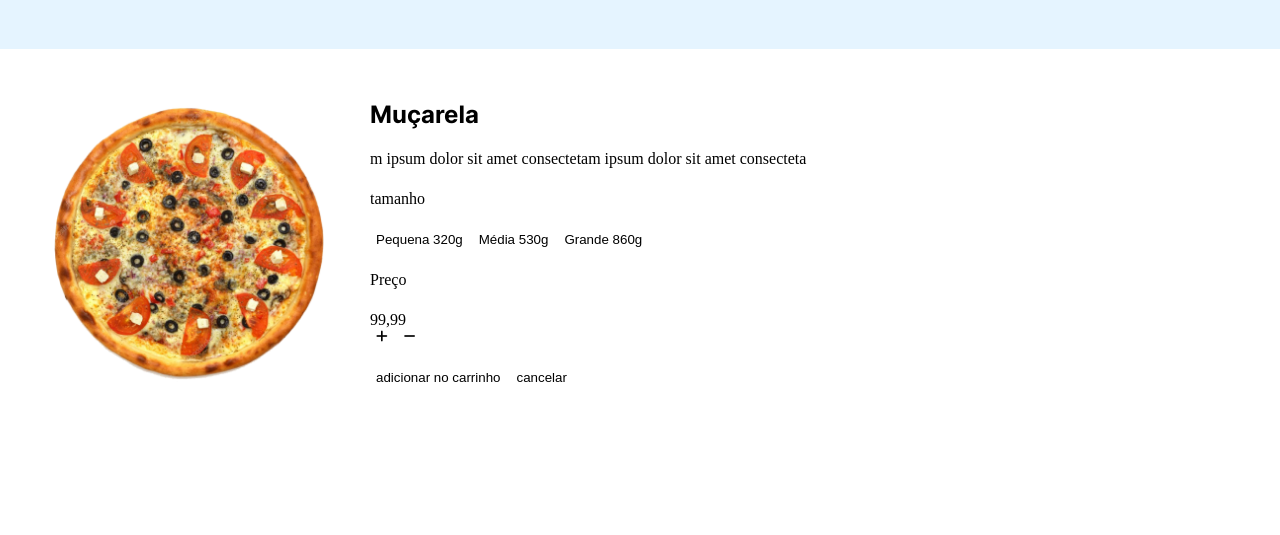
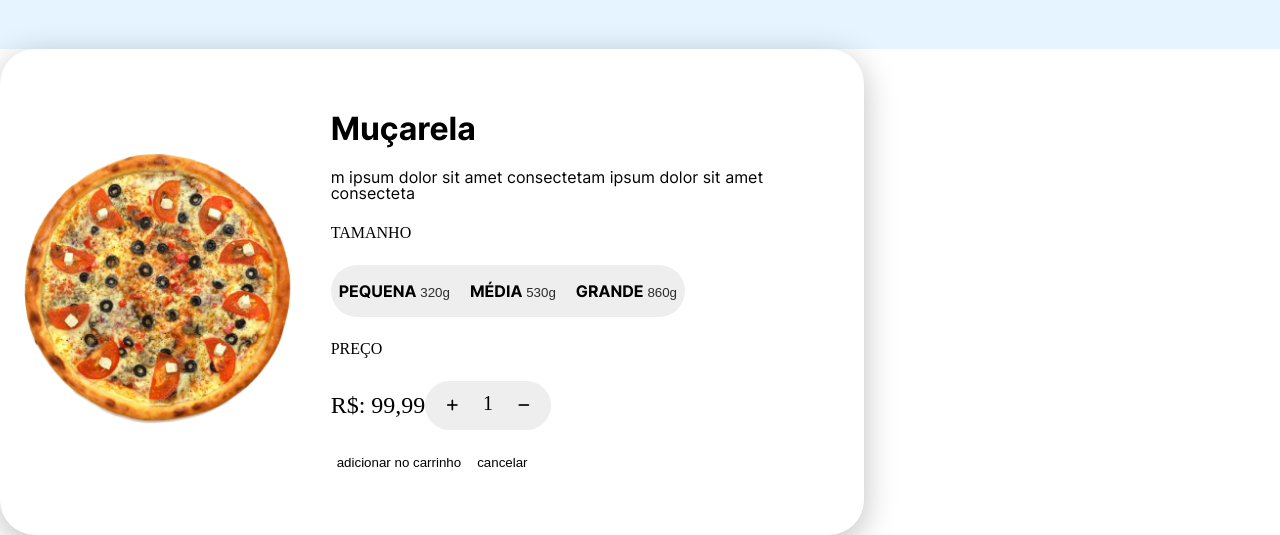
Before and after one commit to 77vitor77/pizza, a plain HTML site: page index.html in a window 1280 px wide. Shown: the part 1747-2282 px from the top of the page. Before the commit the page ends 2188 px from the top, so only its background shows below. Drawn offline with Linux system fonts and the light colour scheme.

Commit message:
feito card

```diff
--- a/css/main.css
+++ b/css/main.css
@@ -23,12 +23,13 @@
     --color-preto: #000;
     --color-branco: #fff;
     --color-cinza-claro: #eee;
-    --color-cinza-escuro: #d9d9d9;
+    --color-cinza-escuro: #2c2c2c;
+    --color-cinza-escurao: #a1a1a1;
     --color-sucesso: #48d05f;
     --color-danger: #e92929;
     --color-azul-claro: #e5f4ff;
     --color-azul: #1298f8;
-    --color-azul-escurao: #0d74be;
+    --color-azul-escurao: #2b89cc;
 
     font-size: 16px;
 }
--- a/css/style.css
+++ b/css/style.css
@@ -121,15 +121,29 @@ text-align: center;
 .modal{
 
     display: flex;
-    padding: 54px;
-    gap: 46px;
+    justify-content: center;
+    align-items: center;
+    gap: 40px;
+    background-color: white;
+    padding: 64px 24px;
+    border-radius: 35px;
+    width: 816px;
+    box-shadow: 0px 8px 32px 0px rgba(0, 0, 0, 0.25);
+
+
 
 }
 
-.modal__img{
+.modal__img img{
 
-    width: 20%;
-    min-width: 270px;
+    width: 100%;
+
+}
+
+.modal__titulo{
+
+    font-size: 2rem;
+    font-family: var(--font-bold);
 
 }
 
@@ -137,14 +151,97 @@ text-align: center;
 
     display: flex;
     flex-direction: column;
+    justify-content: center;
+    align-items: flex-start;
     gap: 24px;
 
 }
 
+.modal_descricao{
 
-.modal__titulo{
+    font-size: 1rem;
+    font-family: var(--font-Regular);
+    gap: 16px;
+
+}
+
+.modal__tamanho-area{
+
+    width: fit-content;
+    border-radius: 35px;
+    background-color: var(--color-cinza-claro);
+    overflow: hidden;
+
+}
+
+.modal__tamanho-area button{
+
+    padding: 16px 8px;
+
+}
+
+.modal__tamanho-area button:hover{
+
+    background-color: var(--color-azul-escurao);
+
+}
+
+.modal__texto{
+
+    font-size: 1rem;
+    text-transform: uppercase;
+
+
+}
+
+
+.modal__texto--negrito{
+
+    font-family: var(--font-bold);
+
+
+}
+
+.modal__peso{
+
+    color: var(--color-cinza-escuro);
+
+}
+
+.modal__preco-area{
+
+    display: flex;
+    align-items: center;
+    width: max-content;
+
+}
+
+
+.modal__controle-de-quantidade{
+
+    padding: 1px 1px;
+    background-color: var(--color-cinza-claro);
+    font-size: 1.25rem;
+    overflow: hidden;
+    border-radius: 32px
+
+
+}
+
+.modal__controle-de-quantidade button{
+
+    padding: 16px 20px;
+
+}
+
+.modal__controle-de-quantidade button:hover{
+
+    background-color: var(--color-cinza-escurao);
+
+}
+
+.modal__valor{
 
     font-size: 1.5rem;
-    font-family: var(--font-bold);
 
 }
--- a/index.html
+++ b/index.html
@@ -124,40 +124,48 @@
 
     </footer>
 
+    <div class="bkg-modal">
         <div class="modal">
 
-        <img src="./imagens/img-produto01.png" alt="imagen da Pizza muçarela" class="modal__img">
+            <div class="modal__img">
+                <img src="./imagens/img-produto01.png" alt="imagen da Pizza muçarela">
+            </div>
+
             <div class="modal__detalhes">
 
                 <span class="modal__titulo">Muçarela</span>
+
                 <p class="modal_descricao">m ipsum dolor sit amet consectetam ipsum dolor sit amet consecteta</p>
+
                 <span class="modal__texto texto--maiusculo">tamanho</span>
+
                 <div class="modal__tamanho-area">
                     <button>
                         <span class="modal__texto modal__texto--negrito">Pequena</span>
-                    <span class="modal__texto">320g</span>
+                        <span class="modal__peso">320g</span>
                     </button>
                     <button>
                         <span class="modal__texto modal__texto--negrito">Média</span>
-                    <span class="modal__texto">530g</span>
+                        <span class="modal__peso">530g</span>
                     </button>
                     <button>
                         <span class="modal__texto modal__texto--negrito">Grande</span>
-                    <span class="modal__texto">860g</span>
+                        <span class="modal__peso">860g</span>
                     </button>
                 </div>
+
                 <span class="modal__texto texto--maiusculo">Preço</span>
+
                 <div class="modal__preco-area">
-                <span class="modal__texto">99,99</span>
+                    <span class="modal__texto modal__valor">R$: 99,99</span>
                     <div class="modal__controle-de-quantidade">
                         <button><i class="fa-solid fa-plus"></i></button>
-                    <span></span>
+                        <span>1</span>
                         <button><i class="fa-solid fa-minus"></i></button>
                     </div>
+                </div>
 
-            </div>
                 <div class="modal__btns-area">
-
                     <button class="botao botao--verde">
 
                         adicionar no carrinho
@@ -169,11 +177,12 @@
                         cancelar
 
                     </button>
+                </div>
+
 
             </div>
 
         </div>
-
     </div>
 
 </body>
```
Lines whose indentation alone changed are shown as unchanged.
